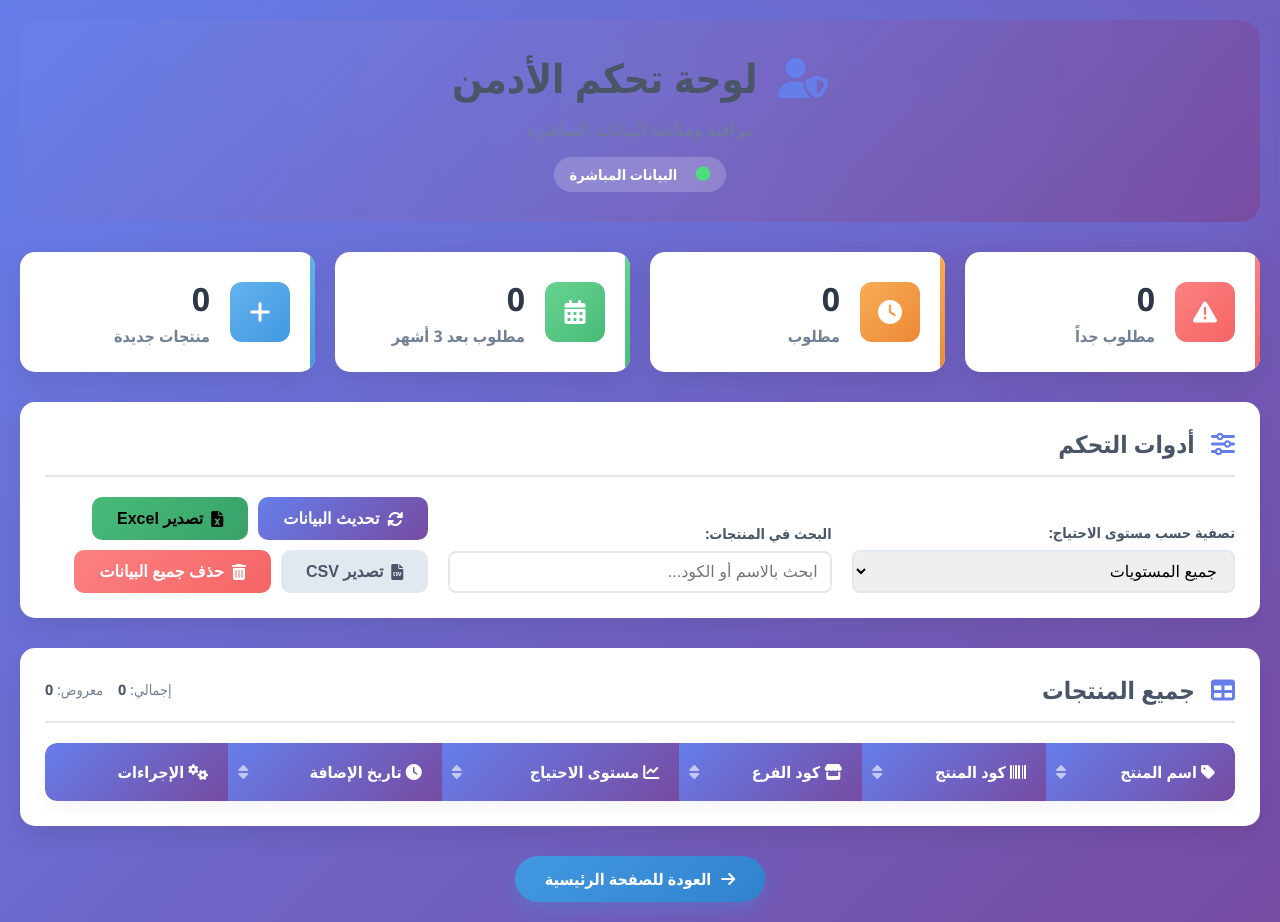
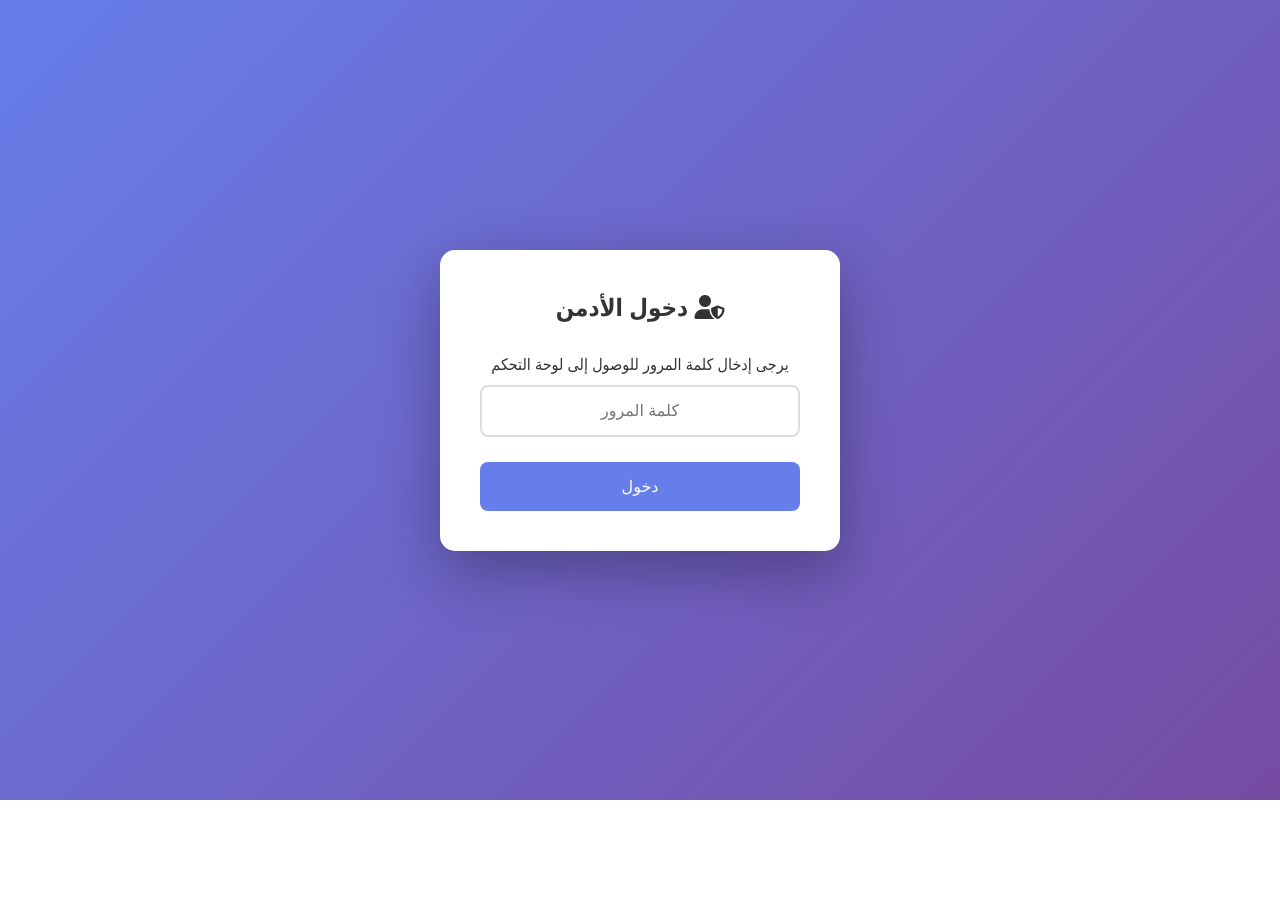
Before and after one commit to Ahmedelshkhwy/Medicine-Search-engine-, a plain HTML site: page admin/index.html in a window 1280 px wide. After the commit the page ends 800 px from the top, so only its background shows below. Drawn offline with Linux system fonts and the light colour scheme; no server answers.

Commit message:
Add password protection to admin panel

```diff
--- a/admin/index.html
+++ b/admin/index.html
@@ -8,8 +8,81 @@
     <link rel="stylesheet" href="admin-style.css">
     <link href="https://cdnjs.cloudflare.com/ajax/libs/font-awesome/6.0.0/css/all.min.css" rel="stylesheet">
     <script src="https://cdnjs.cloudflare.com/ajax/libs/xlsx/0.18.5/xlsx.full.min.js"></script>
+    <style>
+        .login-container {
+            position: fixed;
+            top: 0;
+            left: 0;
+            width: 100%;
+            height: 100%;
+            background: linear-gradient(135deg, #667eea 0%, #764ba2 100%);
+            display: flex;
+            justify-content: center;
+            align-items: center;
+            z-index: 9999;
+        }
+        .login-box {
+            background: white;
+            padding: 40px;
+            border-radius: 15px;
+            box-shadow: 0 20px 60px rgba(0,0,0,0.3);
+            text-align: center;
+            max-width: 400px;
+            width: 90%;
+        }
+        .login-box h2 {
+            color: #333;
+            margin-bottom: 30px;
+            font-size: 24px;
+        }
+        .login-box input {
+            width: 100%;
+            padding: 15px;
+            margin: 10px 0;
+            border: 2px solid #ddd;
+            border-radius: 8px;
+            font-size: 16px;
+            direction: ltr;
+            text-align: center;
+        }
+        .login-box button {
+            width: 100%;
+            padding: 15px;
+            background: #667eea;
+            color: white;
+            border: none;
+            border-radius: 8px;
+            font-size: 16px;
+            cursor: pointer;
+            margin-top: 15px;
+        }
+        .login-box button:hover {
+            background: #5a6fd8;
+        }
+        .error-message {
+            color: #e74c3c;
+            margin-top: 10px;
+            font-size: 14px;
+        }
+        .main-admin {
+            display: none;
+        }
+    </style>
 </head>
 <body>
+    <!-- شاشة تسجيل الدخول للأدمن -->
+    <div id="adminLoginContainer" class="login-container">
+        <div class="login-box">
+            <h2><i class="fas fa-user-shield"></i> دخول الأدمن</h2>
+            <p>يرجى إدخال كلمة المرور للوصول إلى لوحة التحكم</p>
+            <input type="password" id="adminPasswordInput" placeholder="كلمة المرور" maxlength="20">
+            <button onclick="checkAdminPassword()">دخول</button>
+            <div id="adminErrorMessage" class="error-message" style="display: none;"></div>
+        </div>
+    </div>
+
+    <!-- لوحة التحكم الرئيسية -->
+    <div id="mainAdmin" class="main-admin">
     <div class="admin-container">
         <header class="admin-header">
             <div class="header-content">
@@ -177,6 +250,40 @@
         <!-- رسائل التنبيه -->
         <div id="adminNotification" class="notification"></div>
     </div>
+    </div>
+
+    <!-- نظام تسجيل الدخول للأدمن -->
+    <script>
+        function checkAdminPassword() {
+            const password = document.getElementById('adminPasswordInput').value;
+            const errorMessage = document.getElementById('adminErrorMessage');
+
+            if (password === 'user%97') {
+                document.getElementById('adminLoginContainer').style.display = 'none';
+                document.getElementById('mainAdmin').style.display = 'block';
+                sessionStorage.setItem('adminAuthenticated', 'true');
+            } else {
+                errorMessage.textContent = 'كلمة المرور غير صحيحة';
+                errorMessage.style.display = 'block';
+                document.getElementById('adminPasswordInput').value = '';
+            }
+        }
+
+        // التحقق من الجلسة عند تحميل الصفحة
+        document.addEventListener('DOMContentLoaded', function() {
+            if (sessionStorage.getItem('adminAuthenticated') === 'true') {
+                document.getElementById('adminLoginContainer').style.display = 'none';
+                document.getElementById('mainAdmin').style.display = 'block';
+            }
+        });
+
+        // تسجيل الدخول بالضغط على Enter
+        document.getElementById('adminPasswordInput').addEventListener('keypress', function(e) {
+            if (e.key === 'Enter') {
+                checkAdminPassword();
+            }
+        });
+    </script>
 
     <script type="module" src="admin.js"></script>
 </body>
```
